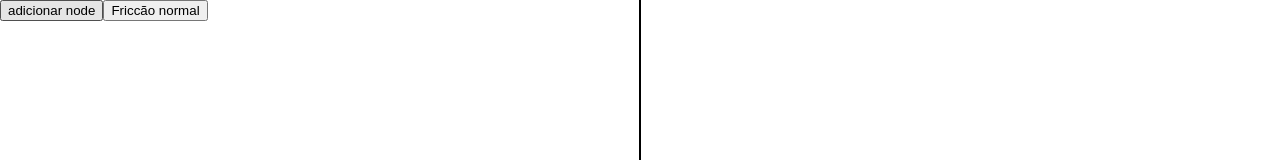
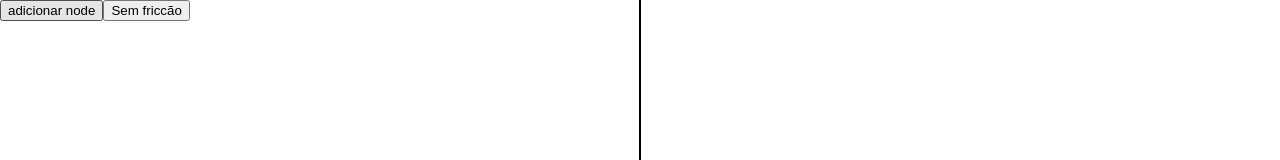
Before and after one commit to Sousa22ko/unflow, an Angular app: page / in a window 1280 px wide. Shown: the top 160 px of the page. Built offline with nearby package versions, Linux system fonts and the light colour scheme.

Commit message:
corrigir default do botão de friccão

```diff
--- a/src/app/header/header.component.ts
+++ b/src/app/header/header.component.ts
@@ -1,6 +1,6 @@
 import { Component, output } from '@angular/core';
 import { FrictionService } from '../friction.service';
-import { FRICTION_MODES, FrictionMode } from '../infraestructure/frictionMode.model';
+import { DEFAULT_FRICTION_MODE, FRICTION_MODES, FrictionMode } from '../infraestructure/frictionMode.model';
 
 @Component({
   selector: 'app-header',
@@ -13,7 +13,7 @@ export class HeaderComponent {
 
   adiconar = output<void>();
   frictionSpecter: FrictionMode[] = FRICTION_MODES
-  frictionMode = this.frictionSpecter[1];
+  frictionMode = DEFAULT_FRICTION_MODE;
 
   constructor(private frictionService: FrictionService) { }
 
```
